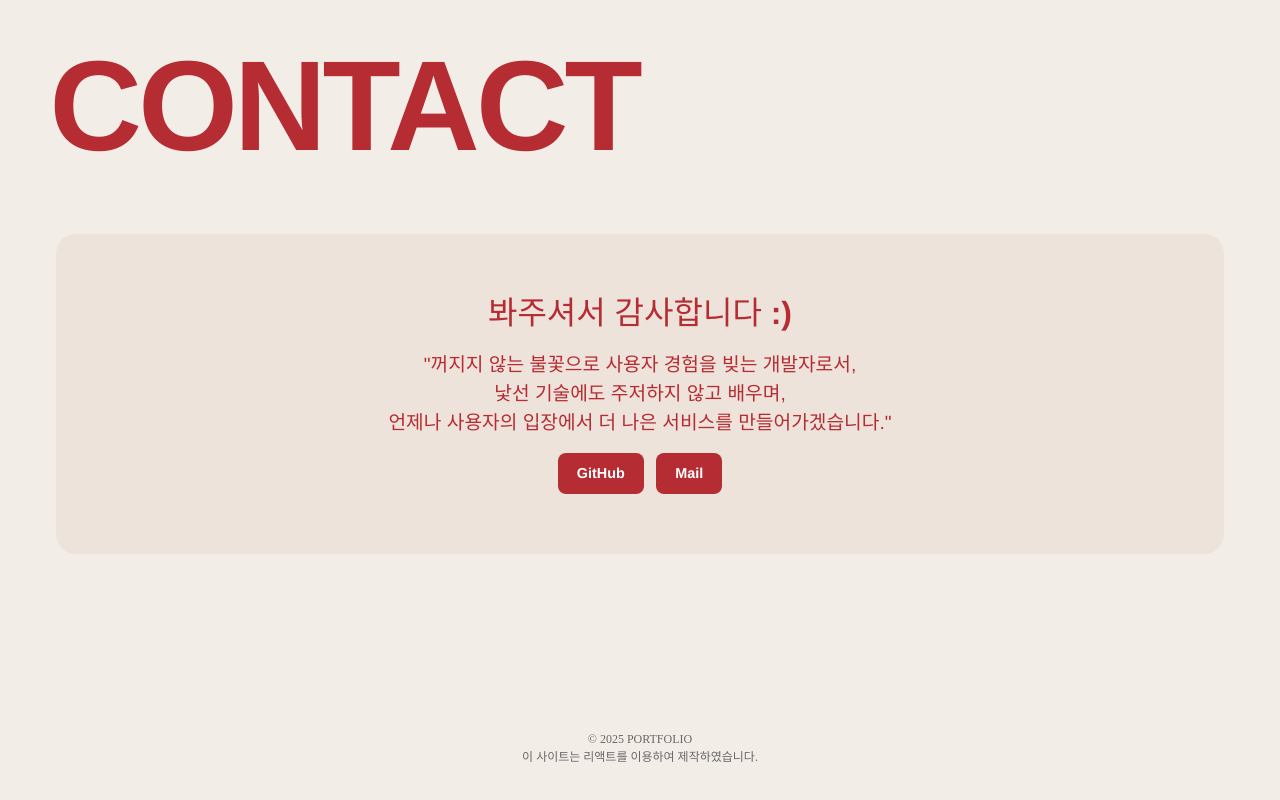
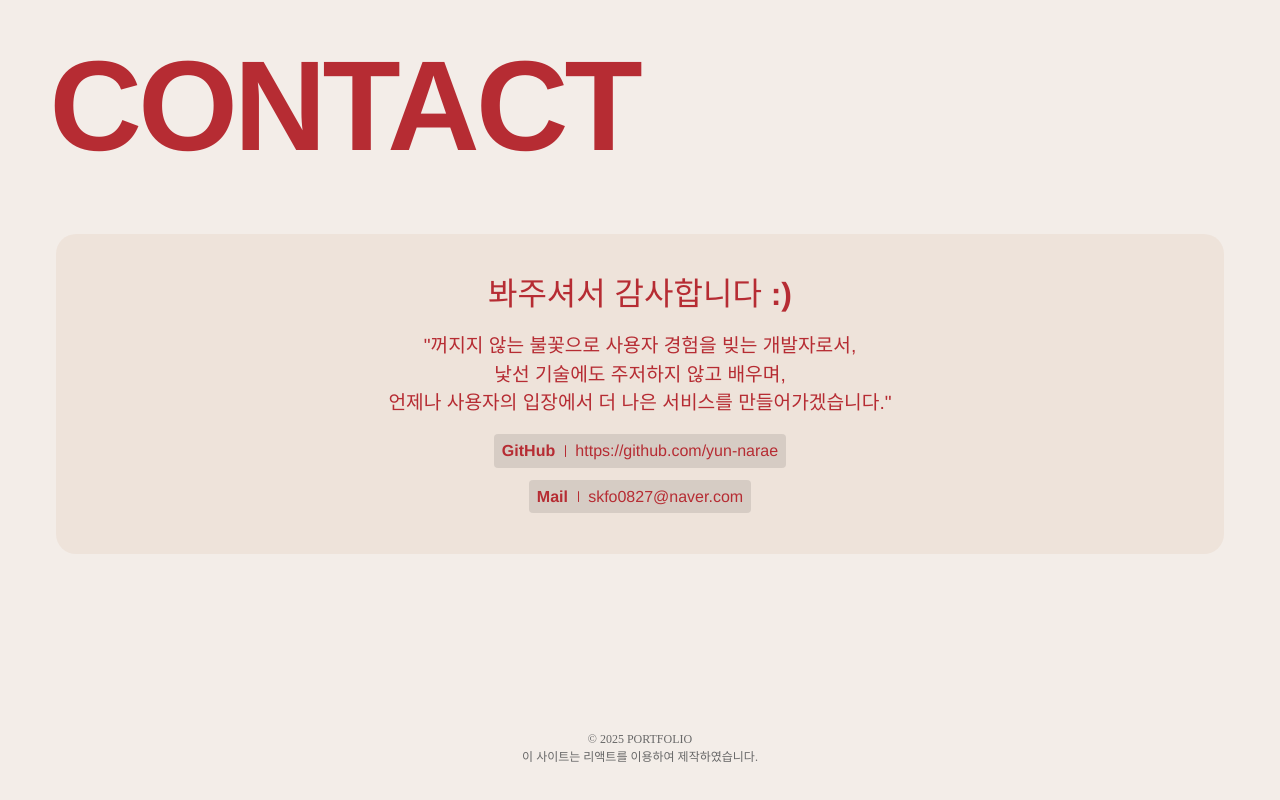
Before and after one commit to yun-narae/learn-react-portfolio, a React (Create React App) app: page / in a window 1280 px wide. Shown: the part 3086-3886 px from the top of the page. Built offline with nearby package versions, Linux system fonts and the light colour scheme; a web font is replaced by a local one.

Commit message:
feat: Contact 링크 구조 개선 및 이메일 클릭 복사 기능

```diff
--- a/src/assets/scss/section/_contact.scss
+++ b/src/assets/scss/section/_contact.scss
@@ -72,25 +72,92 @@
             align-items: center;
             justify-content: start;
             gap: .75rem;
+            flex-direction: column;
 
-            a {
-                position: relative;
-                z-index: 1;
-                display: inline-block;
-                padding: .6rem 1.2rem;
-                border-radius: 8px;
-                font-weight: 600;
-                font-size: .9rem;
-                color: #fff;
-                background: var(--red100);
-                transition: transform .2s ease, background .2s ease;
+            &-group {
+                display: flex;
+                align-items: center;
+                gap: 0.4rem;
+                width: fit-content;
+                padding: 0.3rem 0.5rem;
+                border-radius: 0.25rem;
+                background-color: rgba(0, 0, 0, 0.1);
+                transition: background-color 0.3s, transform 0.2s;
 
                 &:hover {
-                    transform: translateY(-2px);
-                    background: color-mix(in srgb, var(--red100), white 12%);
+                    background-color: rgba(0, 0, 0, 0.2);
+                }
+
+                &.clickable {
+                    cursor: pointer;
+                    user-select: none;
+                    position: relative;
+
+                    &:hover {
+                        background-color: rgba(0, 0, 0, 0.25);
+                        transform: translateY(-1px);
+                    }
+
+                    &:active {
+                        transform: translateY(0);
+                    }
+
+                    &:focus-visible {
+                        outline: 2px solid var(--red100);
+                        outline-offset: 2px;
+                    }
+
+                    p {
+                        position: relative;
+                    }
+
+                    .copy-tooltip {
+                        position: absolute;
+                        top: -35px;
+                        left: 50%;
+                        transform: translateX(-50%);
+                        background: var(--red100);
+                        color: white;
+                        padding: 0.4rem 0.8rem;
+                        border-radius: 6px;
+                        font-size: 0.85rem;
+                        font-weight: 600;
+                        white-space: nowrap;
+                        animation: tooltip-fade-in 0.2s ease;
+                        box-shadow: 0 2px 8px rgba(0, 0, 0, 0.15);
+
+                        &::after {
+                            content: "";
+                            position: absolute;
+                            top: 100%;
+                            left: 50%;
+                            transform: translateX(-50%);
+                            border: 5px solid transparent;
+                            border-top-color: var(--red100);
+                        }
+                    }
+                }
+
+                &-divider {
+                    width: 1px;
+                    height: 0.7em;
+                    background: var(--red100);
+                    margin: 0.2rem;
+                    border-radius: 1px;
                 }
             }
         }
 
     }
 }
+
+@keyframes tooltip-fade-in {
+    from {
+        opacity: 0;
+        transform: translateX(-50%) translateY(-5px);
+    }
+    to {
+        opacity: 1;
+        transform: translateX(-50%) translateY(0);
+    }
+}
--- a/src/components/Contact.jsx
+++ b/src/components/Contact.jsx
@@ -1,6 +1,34 @@
-import React from "react";
+import React, { useState } from "react";
 
 const Contact = () => {
+    const [copied, setCopied] = useState(false);
+    const email = "skfo0827@naver.com";
+
+    const handleCopyEmail = async () => {
+        try {
+            await navigator.clipboard.writeText(email);
+            setCopied(true);
+            setTimeout(() => setCopied(false), 2000); // 2초 후 원래 상태로
+        } catch (err) {
+            console.error("이메일 복사 실패:", err);
+            // 폴백: 구형 브라우저 지원
+            const textarea = document.createElement("textarea");
+            textarea.value = email;
+            textarea.style.position = "fixed";
+            textarea.style.opacity = "0";
+            document.body.appendChild(textarea);
+            textarea.select();
+            try {
+                document.execCommand("copy");
+                setCopied(true);
+                setTimeout(() => setCopied(false), 2000);
+            } catch (e) {
+                console.error("폴백 복사도 실패:", e);
+            }
+            document.body.removeChild(textarea);
+        }
+    };
+
     return (
         <section id="contact">
             <div className="contact__inner">
@@ -19,15 +47,33 @@ const Contact = () => {
                             rel="noopener noreferrer"
                             aria-label="윤나래 GitHub로 이동"
                         >
-                            GitHub
+                            <div className="contact__info-link-group">
+                                <b>GitHub</b>
+                                <span className="contact__info-link-group-divider" aria-hidden="true"></span>
+                                    https://github.com/yun-narae
+                            </div>
                         </a>
 
-                        <a
-                            href="mailto:skfo0827@naver.com"
-                            aria-label="윤나래에게 메일 보내기"
+                        <div
+                            className="contact__info-link-group clickable"
+                            onClick={handleCopyEmail}
+                            role="button"
+                            tabIndex={0}
+                            onKeyDown={(e) => {
+                                if (e.key === "Enter" || e.key === " ") {
+                                    e.preventDefault();
+                                    handleCopyEmail();
+                                }
+                            }}
+                            aria-label={copied ? "이메일 복사 완료" : "클릭하여 이메일 복사"}
                         >
-                            Mail
-                        </a>
+                            <b>Mail</b>
+                            <span className="contact__info-link-group-divider" aria-hidden="true"></span>
+                            <p aria-label="윤나래 메일">
+                                {email}
+                                {copied && <span className="copy-tooltip">복사완료!</span>}
+                            </p>
+                        </div>
                     </div>
                 </div>
             </div>
```
